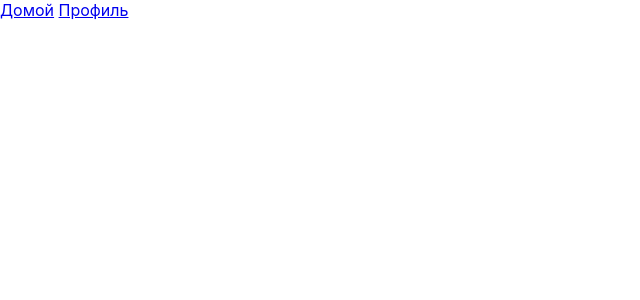
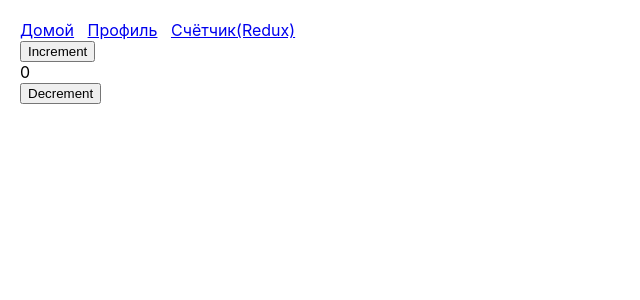
Before and after one commit to Amankaium/gt-js-18-5-tourkg, a React (Create React App) app: page /counter in a window 1280 px wide. Before the commit this address had no page. Shown: the top 300 px of the page, without its empty margins (0-640 px from the left). Built offline with nearby package versions, Linux system fonts and the light colour scheme.

Commit message:
add routing and redux

```diff
--- a/package.json
+++ b/package.json
@@ -3,6 +3,7 @@
   "version": "0.1.0",
   "private": true,
   "dependencies": {
+    "@reduxjs/toolkit": "^1.8.3",
     "@testing-library/jest-dom": "^5.16.4",
     "@testing-library/react": "^13.3.0",
     "@testing-library/user-event": "^13.5.0",
--- a/src/App.css
+++ b/src/App.css
@@ -1,3 +1,7 @@
+body {
+  padding: 20px;
+}
+
 .App {
   text-align: left;
   padding: 20px;
--- a/src/App.js
+++ b/src/App.js
@@ -3,21 +3,24 @@ import {useState} from 'react';
 import {BrowserRouter, Route, Routes, Link} from 'react-router-dom';
 import Profile from './components/Profile/Profile';
 import Main from './components/Main';
+import Counter from './components/Counter/Counter'
 
 
 function App() {
-  const [mode, setMode] = useState({current: "day"})
 
   return (
   <div>
     <BrowserRouter>
       <nav>
-          <Link to='/'>Домой</Link>&nbsp;
-          <Link to='/profile'>Профиль</Link>
+          <Link to='/'>Домой</Link>&nbsp;&nbsp;&nbsp;
+          <Link to='/profile'>Профиль</Link>&nbsp;&nbsp;&nbsp;
+          <Link to='/counter'>Счётчик(Redux)</Link>
+
       </nav>
       <Routes>
-        <Route path='/' element = {<Main mode={mode}/>}/>
-        <Route path='/profile' element={<Profile mode={mode} setMode={setMode}/>}/>
+        <Route path='/' element = {<Main/>}/>
+        <Route path='/profile' element={<Profile/>}/>
+        <Route path='/counter' element={<Counter/>}/>
       </Routes>
     </BrowserRouter>
 
--- /dev/null
+++ b/src/app/store.js
@@ -0,0 +1,11 @@
+import { configureStore } from '@reduxjs/toolkit';
+import counterReducer from '../features/counter/counterSlice';
+import modeReducer from '../features/mode/modeSlice';
+
+
+export default configureStore({
+  reducer: {
+    counter: counterReducer,
+    mode: modeReducer,
+  },
+})
--- /dev/null
+++ b/src/components/Counter/Counter.js
@@ -0,0 +1,24 @@
+import React from 'react'
+import { useSelector, useDispatch } from 'react-redux'
+import { decrement, increment } from '../../features/counter/counterSlice'
+
+
+export default function Counter() {
+    const count = useSelector((state) => state.counter.value)
+    const dispatch = useDispatch()
+
+    return (
+        <div>
+          <div>
+            <button onClick={() => dispatch(increment())}>
+              Increment
+            </button><br/>
+            <span>{count}</span><br/>
+            <button onClick={() => dispatch(decrement())}>
+              Decrement
+            </button><br/>
+          </div>
+        </div>
+      )
+
+}
--- a/src/components/Mode/Mode.js
+++ b/src/components/Mode/Mode.js
@@ -1,11 +1,15 @@
+import { useSelector, useDispatch } from 'react-redux'
+import {changeMode} from '../../features/mode/modeSlice'
 
 
-function Mode({mode, changeMode}) {
-    let changeModeText = mode.current === "day" ? "Ночной режим" : "Дневной режим"
+function Mode() {
+    const mode = useSelector((state) => state.mode.current)
+    const dispatch = useDispatch()
+
+    let changeModeText = mode === "day" ? "Ночной режим" : "Дневной режим"
 
     const buttonHandler = () => {
-        const newValue = mode.current === "day" ? "night" : "day"
-        changeMode({current: newValue})
+        dispatch(changeMode())
     }
 
     return <button onClick={buttonHandler}>{ changeModeText }</button>
--- a/src/components/TourList.js
+++ b/src/components/TourList.js
@@ -1,8 +1,9 @@
 import TourItem from './TourItem';
 import { useState, useEffect } from 'react';
 import axios from 'axios';
+import { useSelector } from 'react-redux'
 
-export default function TourList({mode}) {
+export default function TourList() {
     // const tours = [
     //     {
     //         nameOfTour: 'Каньон "Сказка"',
@@ -47,7 +48,9 @@ export default function TourList({mode}) {
         }
     }
 
-    const currentStyle = mode.current === "day" ? style.day : style.night
+    const currentMode = useSelector((state) => state.mode.current)
+
+    const currentStyle = currentMode === "day" ? style.day : style.night
 
     return (
         <div style={currentStyle}>
--- /dev/null
+++ b/src/features/counter/counterSlice.js
@@ -0,0 +1,22 @@
+import { createSlice } from '@reduxjs/toolkit';
+
+export const counterSlice = createSlice({
+    name: "counter",
+    initialState: {
+        value: 0,
+    },
+    reducers: {
+        increment: (state) => {
+            state.value += 1
+        },
+        decrement: (state) => {
+            state.value -= 1
+        },
+        incrementByAmount: (state, action) => {
+            state.value += action.payload
+        },
+    }
+})
+
+export const { increment, decrement, incrementByAmount } = counterSlice.actions
+export default counterSlice.reducer
--- /dev/null
+++ b/src/features/mode/modeSlice.js
@@ -0,0 +1,16 @@
+import { createSlice } from '@reduxjs/toolkit';
+
+export const modeSlice = createSlice({
+    name: "mode",
+    initialState: {
+        current: "day",
+    },
+    reducers: {
+        changeMode: (state) => {
+            state.current = state.current === "day" ? "night" : "day"
+        }
+    }
+})
+
+export const { changeMode } = modeSlice.actions
+export default modeSlice.reducer
--- a/src/index.js
+++ b/src/index.js
@@ -3,12 +3,14 @@ import ReactDOM from 'react-dom/client';
 import './index.css';
 import App from './App';
 import reportWebVitals from './reportWebVitals';
+import store from './app/store';
+import { Provider } from 'react-redux';
 
 const root = ReactDOM.createRoot(document.getElementById('root'));
 root.render(
-  <React.StrictMode>
+  <Provider store={store}>
     <App />
-  </React.StrictMode>
+  </Provider>
 );
 
 // If you want to start measuring performance in your app, pass a function
```
Also changed, not shown: 1 other file (tests, documents, lock files or other folders).
